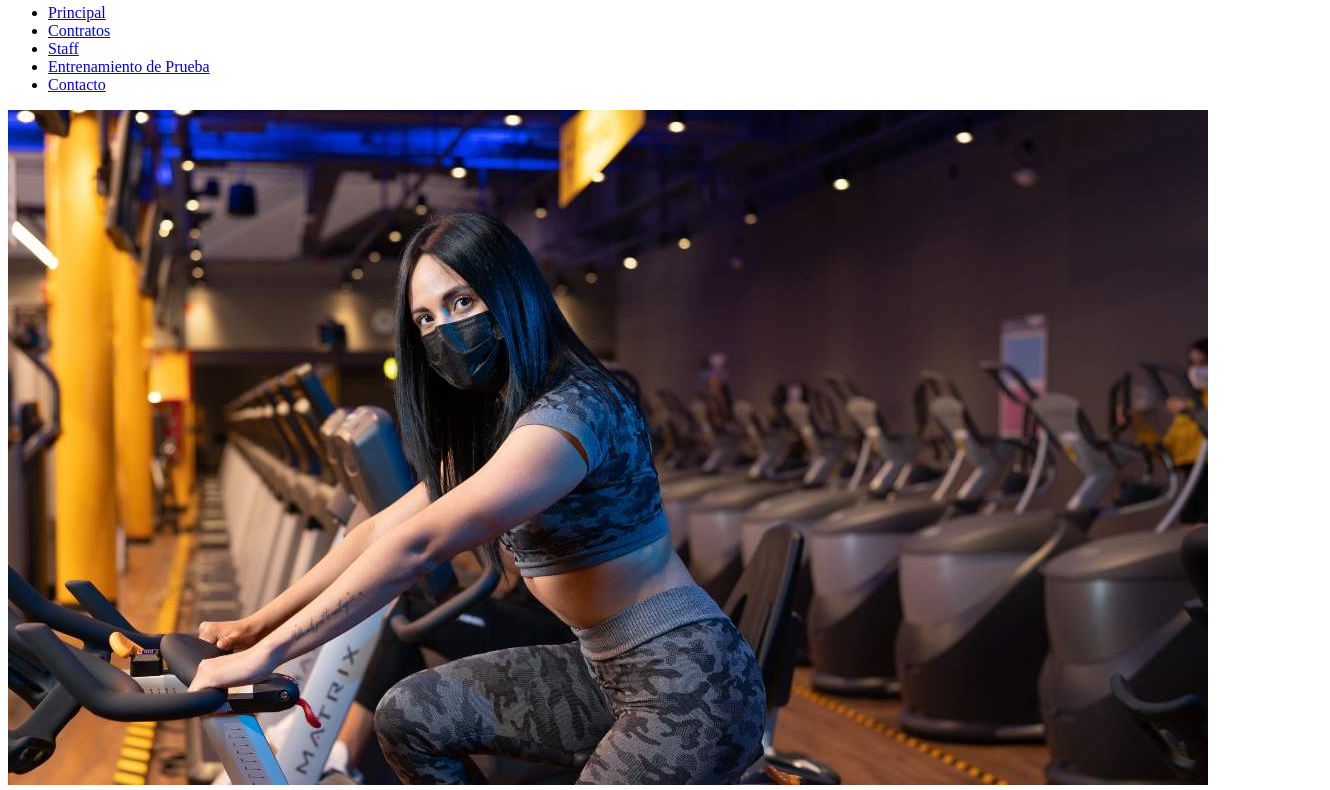
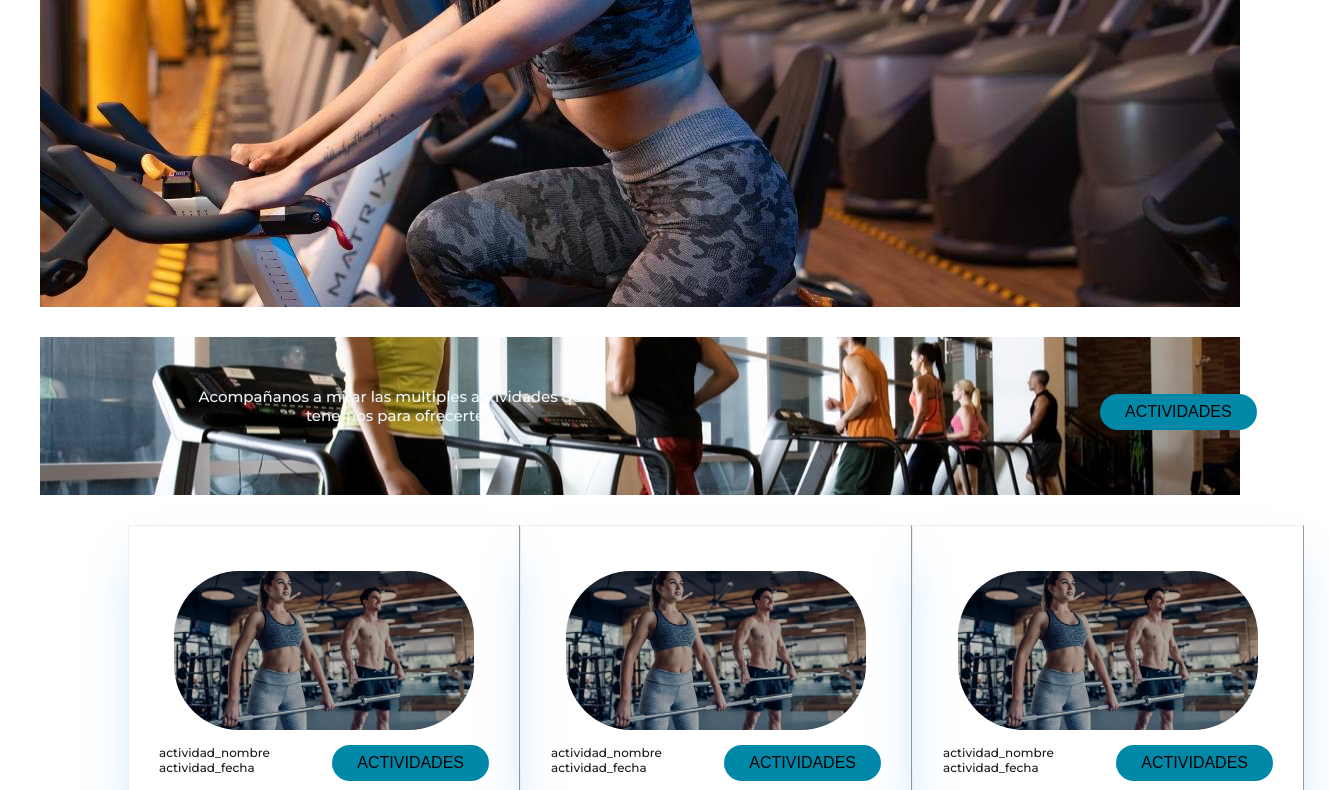
Before and after one commit to lopezatn/baby-steps, a plain HTML site: page index.html in a window 1280 px wide. Shown: the part 650-1440 px from the top of the page, 1330 px wide, since content can reach past the window. Drawn offline with Linux system fonts and the light colour scheme; the site is published under a folder, as on GitHub Pages, so addresses that start at the root find nothing.

Commit message:
primer proyecto parte 2

```diff
--- a/index.html
+++ b/index.html
@@ -5,7 +5,7 @@
     <meta charset="UTF-8">
     <meta http-equiv="X-UA-Compatible" content="IE=edge">
     <meta name="viewport" content="width=device-width, initial-scale=1.0">
-    <link rel="stylesheet" href="/CSS/Style.css">
+    <link rel="stylesheet" href="CSS/Style.css">
     <title>grids</title>
 </head>
 
@@ -16,11 +16,11 @@
         </div>
         <nav>
             <ul class="navbar">
-                <li><a href="/index.html">Principal</a></li>
-                <li><a href="/HTML/contratos.html">Contratos</a></li>
-                <li><a href="/HTML/staff.html">Staff</a></li>
-                <li><a href="/HTML/entrenamiento prueba.html">Entrenamiento de Prueba</a></li>
-                <li><a href="/HTML/contacto.html">Contacto</a></li>
+                <li><a href="index.html">Principal</a></li>
+                <li><a href="HTML/contratos.html">Contratos</a></li>
+                <li><a href="HTML/staff.html">Staff</a></li>
+                <li><a href="HTML/entrenamiento prueba.html">Entrenamiento de Prueba</a></li>
+                <li><a href="HTML/contacto.html">Contacto</a></li>
             </ul>
         </nav>
     </header>
```
